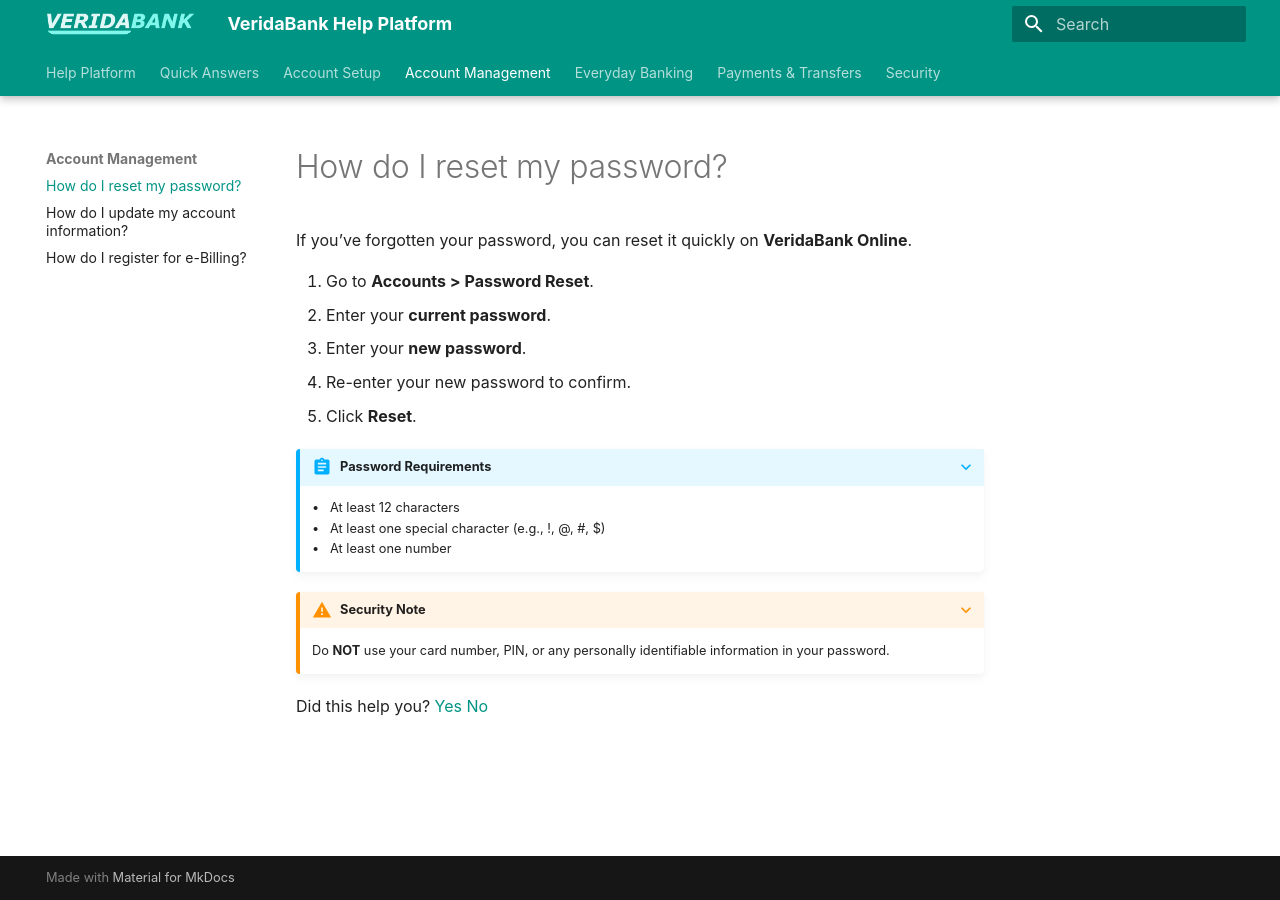
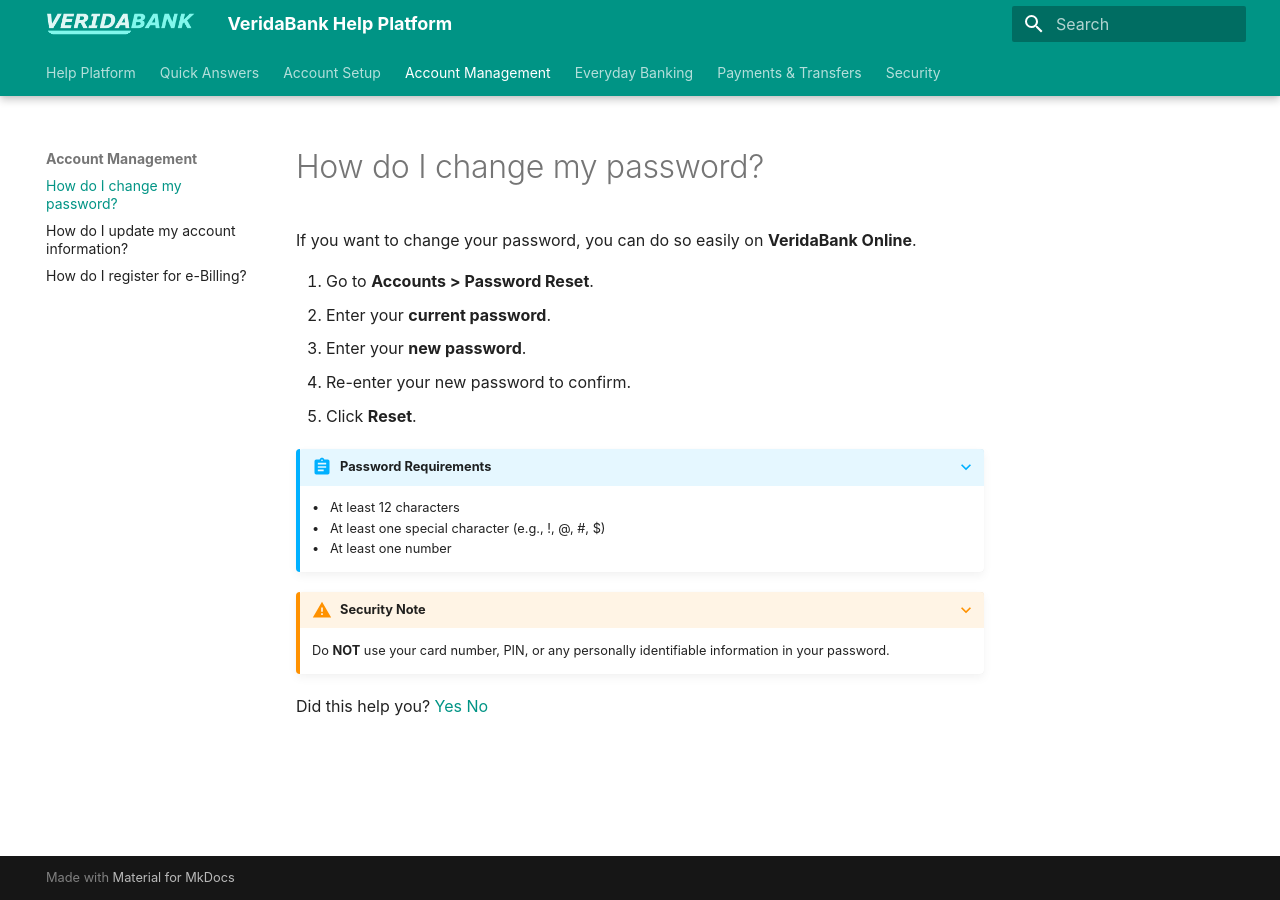
Before and after one commit to mlbms19/VeridaBank, an MkDocs documentation site: the page built from docs/Account Management/Change Password.md, in a window 1280 px wide. Built offline with MkDocs 1.6.1 and Material for MkDocs 9.7.7, drawn with Linux system fonts in a browser that asks for light colours; some web fonts are replaced.

Commit message:
Update password page

```diff
--- a/docs/Account Management/Reset Password.md
+++ b/docs/Account Management/Change Password.md
@@ -1,6 +1,6 @@
-# How do I reset my password?
+# How do I change my password?
 
-If you’ve forgotten your password, you can reset it quickly on **VeridaBank Online**.
+If you want to change your password, you can do so easily on **VeridaBank Online**.
 
 1.	Go to **Accounts > Password Reset**.
 2.  Enter your **current password**.
--- a/mkdocs.yml
+++ b/mkdocs.yml
@@ -50,7 +50,7 @@ nav:
     - Account Setup:
         - How do I set up two-factor authentication (2FA)?: Account Setup/Set up 2FA.md
     - Account Management:
-        - How do I reset my password?: Account Management/Reset Password.md
+        - How do I change my password?: Account Management/Change Password.md
         - How do I update my account information?: Account Management/Update Account Info.md
         - How do I register for e-Billing?: Account Management/Register for eBilling.md
     - Everyday Banking:
```
Also changed, not shown: docs/index.md (+1 -1 lines).
